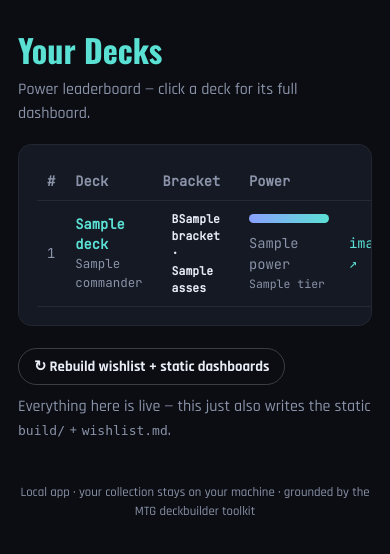
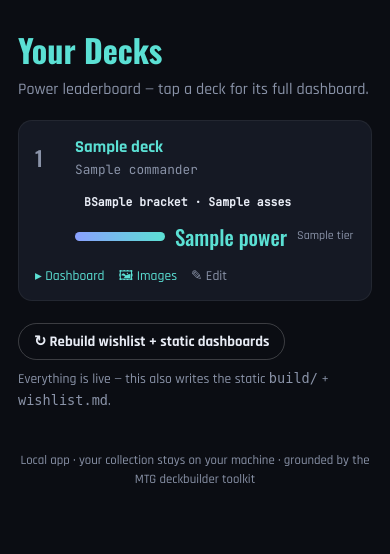
Before and after one commit to bmfrench89/MTGDeckBuilder, a Flask app: template webapp/templates/index.html in a window 390 px wide. Shown: the part 95-649 px from the top of the page. Run offline with Flask 3, Linux system fonts and the light colour scheme; the template is opened without the code that fills it: most values are stand-ins (such as "Sample title", 1, 10 or a date in 2020); some libraries are stand-ins or nearby versions.

Commit message:
Make the web app phone-ready (LAN binding, PWA, responsive leaderboard)
- MTG_HOST env (default 127.0.0.1); 0.0.0.0 enables phone access on the same
  Wi-Fi. App prints the LAN/phone URL on startup. webapp/run.sh one-command
  launcher (venv + bind 0.0.0.0).
- PWA: web manifest + spider SVG icon + apple-mobile meta + safe-area insets, so
  it installs to the home screen and runs full-screen.
- Rebuilt the Decks leaderboard as responsive cards (the table clipped action
  links on narrow screens). Verified at phone width.
- webapp/README: "Run it on your phone" — LAN (recommended), tunnel, or deploy,
  with the security caveats for each.

Co-Authored-By: Claude Opus 4.8 <noreply@anthropic.com>
Claude-Session: https://claude.ai/code/session_01H4zuQfh8XzUiKHm1E7R3SH

```diff
--- a/webapp/app.py
+++ b/webapp/app.py
@@ -12,6 +12,7 @@ Config via env: MTG_COLLECTION, MTG_DECKS_DIR, MTG_PORT.
 """
 import os
 import re
+import socket
 import subprocess
 import sys
 
@@ -198,9 +199,27 @@ def health():
     return {"ok": True, "collection": COLLECTION, "decks": len(list_decks())}
 
 
+def lan_ip():
+    """Best-effort local network IP so we can print a phone-reachable URL."""
+    s = socket.socket(socket.AF_INET, socket.SOCK_DGRAM)
+    try:
+        s.connect(("8.8.8.8", 80))
+        return s.getsockname()[0]
+    except OSError:
+        return "127.0.0.1"
+    finally:
+        s.close()
+
+
 if __name__ == "__main__":
     port = int(os.environ.get("MTG_PORT", "5000"))
-    print(f"MTG Deckbuilder web app → http://127.0.0.1:{port}")
-    print(f"  collection: {COLLECTION}")
-    print(f"  decks dir : {DECKS_DIR}")
-    app.run(host="127.0.0.1", port=port, debug=False)
+    # Default to localhost-only (private). Set MTG_HOST=0.0.0.0 (or use run.sh) to
+    # allow other devices on your Wi-Fi — e.g. your phone — to reach it.
+    host = os.environ.get("MTG_HOST", "127.0.0.1")
+    print("MTG Deckbuilder web app")
+    print(f"  this computer : http://127.0.0.1:{port}")
+    if host == "0.0.0.0":
+        print(f"  on your phone : http://{lan_ip()}:{port}   (same Wi-Fi)")
+        print("  (anyone on your network can reach it — see webapp/README 'Phone access')")
+    print(f"  collection    : {COLLECTION}")
+    app.run(host=host, port=port, debug=False)
--- a/webapp/templates/base.html
+++ b/webapp/templates/base.html
@@ -1,7 +1,16 @@
 <!doctype html>
 <html lang="en"><head>
-<meta charset="utf-8"><meta name="viewport" content="width=device-width, initial-scale=1">
+<meta charset="utf-8">
+<meta name="viewport" content="width=device-width, initial-scale=1, viewport-fit=cover">
 <title>{% block title %}MTG Deckbuilder{% endblock %}</title>
+<meta name="theme-color" content="#0b0d13">
+<meta name="mobile-web-app-capable" content="yes">
+<meta name="apple-mobile-web-app-capable" content="yes">
+<meta name="apple-mobile-web-app-status-bar-style" content="black-translucent">
+<meta name="apple-mobile-web-app-title" content="Deckbuilder">
+<link rel="manifest" href="/static/manifest.webmanifest">
+<link rel="icon" href="/static/icon.svg" type="image/svg+xml">
+<link rel="apple-touch-icon" href="/static/icon.svg">
 <link rel="preconnect" href="https://fonts.googleapis.com">
 <link href="https://fonts.googleapis.com/css2?family=Oswald:wght@500;600;700&family=Rajdhani:wght@500;600;700&family=JetBrains+Mono&display=swap" rel="stylesheet">
 <style>
@@ -18,7 +27,9 @@ nav .brand{font-family:'Oswald',sans-serif;font-weight:700;font-size:1.15rem;col
 nav a.tab{color:var(--muted);padding:6px 12px;border-radius:20px;font-size:.92rem}
 nav a.tab:hover{color:var(--text);text-decoration:none}
 nav a.tab.on{background:var(--accent);color:#000;font-weight:700}
-.wrap{max-width:1080px;margin:0 auto;padding:26px 18px 70px}
+.wrap{max-width:1080px;margin:0 auto;
+  padding:26px max(18px,env(safe-area-inset-right)) 70px max(18px,env(safe-area-inset-left))}
+nav{padding-top:max(10px,env(safe-area-inset-top))}
 h1{font-family:'Oswald',sans-serif;color:var(--accent);margin:0 0 4px}
 h2{font-family:'Oswald',sans-serif;color:var(--accent);margin:26px 0 10px;font-size:1.35rem}
 .sub{color:var(--muted);margin-bottom:18px}
--- a/webapp/templates/index.html
+++ b/webapp/templates/index.html
@@ -2,35 +2,54 @@
 {% block title %}Decks · MTG Deckbuilder{% endblock %}
 {% block content %}
 <h1>Your Decks</h1>
-<div class="sub">Power leaderboard — click a deck for its full dashboard.</div>
+<div class="sub">Power leaderboard — tap a deck for its full dashboard.</div>
 
-<div class="card tablewrap" style="margin-bottom:22px">
-<table>
-<thead><tr><th>#</th><th>Deck</th><th>Bracket</th><th>Power</th><th></th><th></th></tr></thead>
-<tbody>
+<style>
+.decklist{display:flex;flex-direction:column;gap:12px;margin-bottom:22px}
+.deckrow{background:var(--panel);border:1px solid rgba(255,255,255,.06);border-radius:14px;
+  padding:14px 16px;display:grid;grid-template-columns:34px 1fr auto;gap:12px;align-items:center}
+.deckrow .rank{font-family:'Oswald',sans-serif;font-size:1.3rem;color:var(--muted)}
+.deckrow .name{font-weight:700;font-size:1.05rem}
+.deckrow .cmd{color:var(--muted);font-size:.8rem;font-family:'JetBrains Mono',monospace}
+.deckrow .stat{display:flex;align-items:center;gap:10px;flex-wrap:wrap}
+.deckrow .pw{font-family:'Oswald',sans-serif;font-size:1.3rem;color:var(--accent)}
+.deckrow .acts{grid-column:2/4;display:flex;gap:14px;flex-wrap:wrap;margin-top:2px}
+.deckrow .acts a{font-size:.85rem}
+@media(max-width:600px){
+  .deckrow{grid-template-columns:28px 1fr}
+  .deckrow .stat{grid-column:2/3}
+  .deckrow .acts{grid-column:1/3}
+}
+</style>
+
+<div class="decklist">
 {% for d in decks %}
-<tr>
-  <td class="muted">{{ loop.index }}</td>
-  <td><a href="{{ url_for('deck', stem=d.stem) }}"><b>{{ d.title }}</b></a>
-      <div class="muted" style="font-size:.78rem">{{ d.commander }}</div></td>
-  {% if d.assess %}
-  <td><span class="pill b{{ d.assess.bracket }}">B{{ d.assess.bracket }} · {{ d.assess.bracket_name }}</span></td>
-  <td style="width:150px"><div class="row"><div class="meter" style="flex:1">
-      <span style="width:{{ d.assess.power }}%"></span></div>
-      <span class="muted">{{ d.assess.power }}</span></div>
-      <div class="muted" style="font-size:.72rem">{{ d.assess.tier }}</div></td>
-  {% else %}<td class="muted">—</td><td class="muted">—</td>{% endif %}
-  <td><a href="{{ url_for('deck_visual', stem=d.stem) }}">images ↗</a></td>
-  <td><a class="muted" href="{{ url_for('deck_edit', stem=d.stem) }}">edit</a></td>
-</tr>
+<div class="deckrow">
+  <div class="rank">{{ loop.index }}</div>
+  <div>
+    <div class="name"><a href="{{ url_for('deck', stem=d.stem) }}">{{ d.title }}</a></div>
+    <div class="cmd">{{ d.commander }}</div>
+  </div>
+  <div class="stat">
+    {% if d.assess %}
+    <span class="pill b{{ d.assess.bracket }}">B{{ d.assess.bracket }} · {{ d.assess.bracket_name }}</span>
+    <div class="meter" style="width:90px"><span style="width:{{ d.assess.power }}%"></span></div>
+    <span class="pw">{{ d.assess.power }}</span>
+    <span class="muted" style="font-size:.75rem">{{ d.assess.tier }}</span>
+    {% else %}<span class="muted">—</span>{% endif %}
+  </div>
+  <div class="acts">
+    <a href="{{ url_for('deck', stem=d.stem) }}">▸ Dashboard</a>
+    <a href="{{ url_for('deck_visual', stem=d.stem) }}">🖼 Images</a>
+    <a class="muted" href="{{ url_for('deck_edit', stem=d.stem) }}">✎ Edit</a>
+  </div>
+</div>
 {% endfor %}
-</tbody></table>
 </div>
 
-<div class="row">
-  <form method="post" action="{{ url_for('refresh') }}">
-    <button class="btn ghost" type="submit">↻ Rebuild wishlist + static dashboards</button>
-  </form>
-  <span class="muted">Everything here is live — this just also writes the static <code>build/</code> + <code>wishlist.md</code>.</span>
-</div>
+<form method="post" action="{{ url_for('refresh') }}">
+  <button class="btn ghost" type="submit">↻ Rebuild wishlist + static dashboards</button>
+</form>
+<p class="muted" style="margin-top:8px;font-size:.85rem">Everything is live — this also writes the
+static <code>build/</code> + <code>wishlist.md</code>.</p>
 {% endblock %}
```
Also changed, not shown: docs/handoff.md (+15 -0 lines), webapp/README.md, webapp/static/icon.svg (added), webapp/static/manifest.webmanifest (added), 1 other file.
